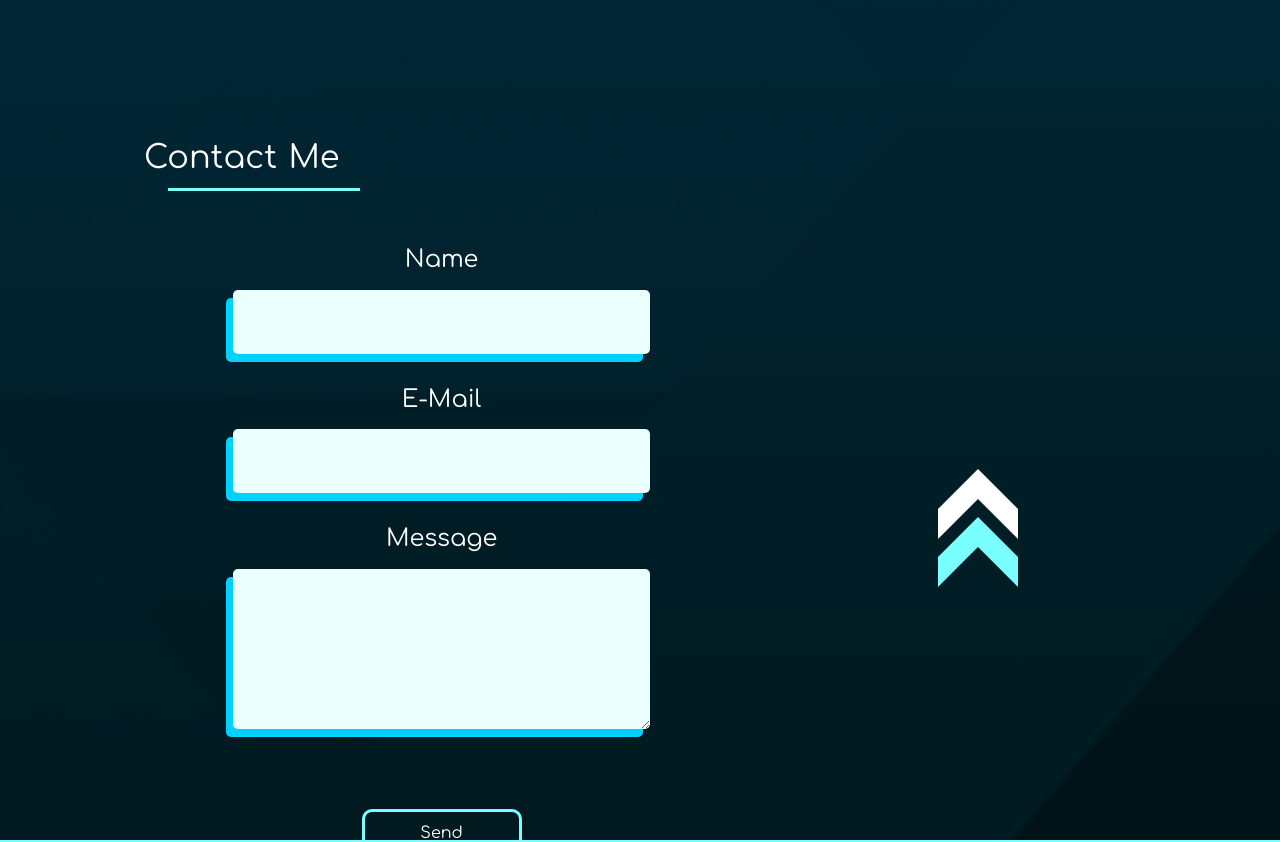
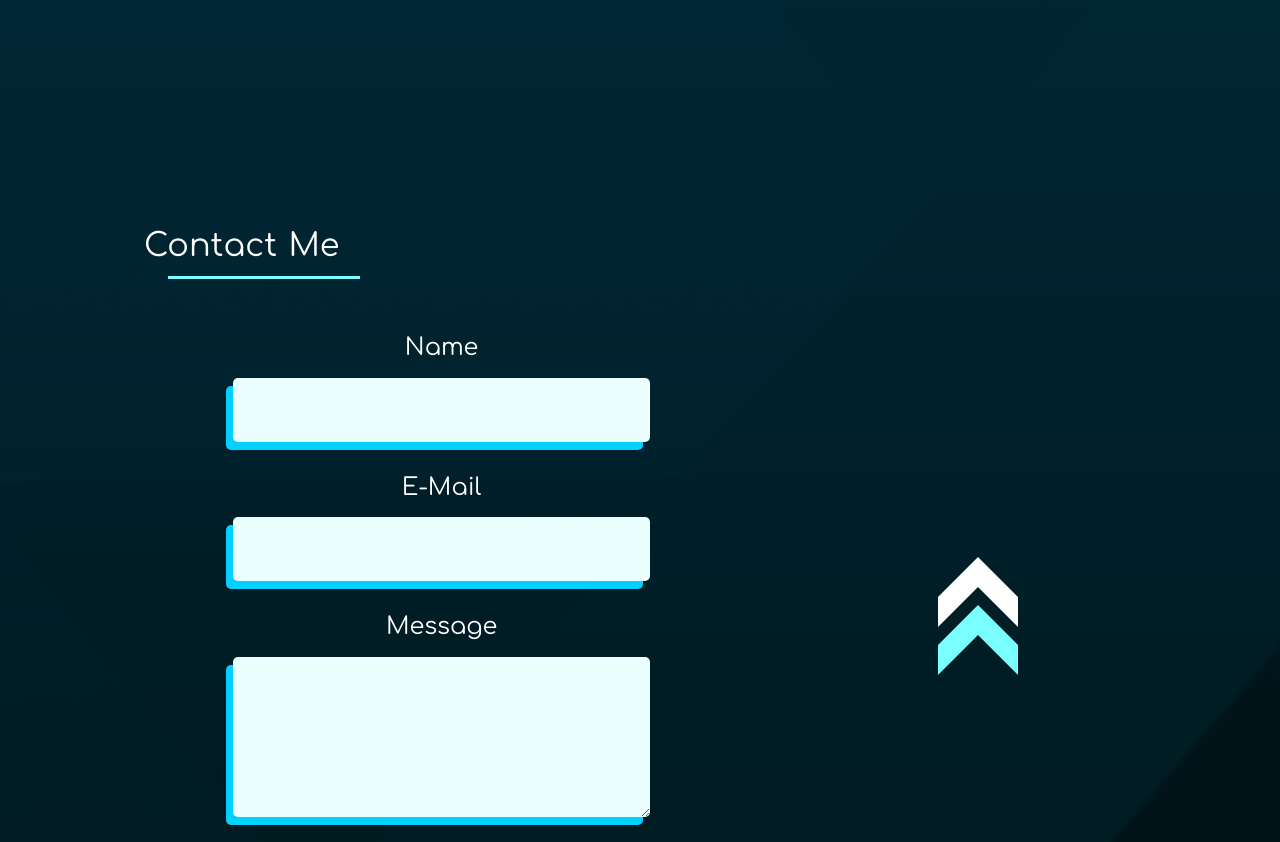
Before and after one commit to sanberkHax/portfolio, a Next.js app: page / in a window 1280 px wide. Shown: the part 3760-4602 px from the top of the page. Built offline with nearby package versions, Linux system fonts and the light colour scheme.

Commit message:
Fix contact padding

```diff
--- a/stylesheets/components/_contact.scss
+++ b/stylesheets/components/_contact.scss
@@ -1,8 +1,9 @@
 .contact {
   display: flex;
-  height: 88vh;
+  height: 100vh;
   margin-top: 25rem;
   padding: 0 2rem;
+  padding-top: 5rem;
   // overflow-x: hidden;
   flex-direction: column;
   justify-content: center;
```
